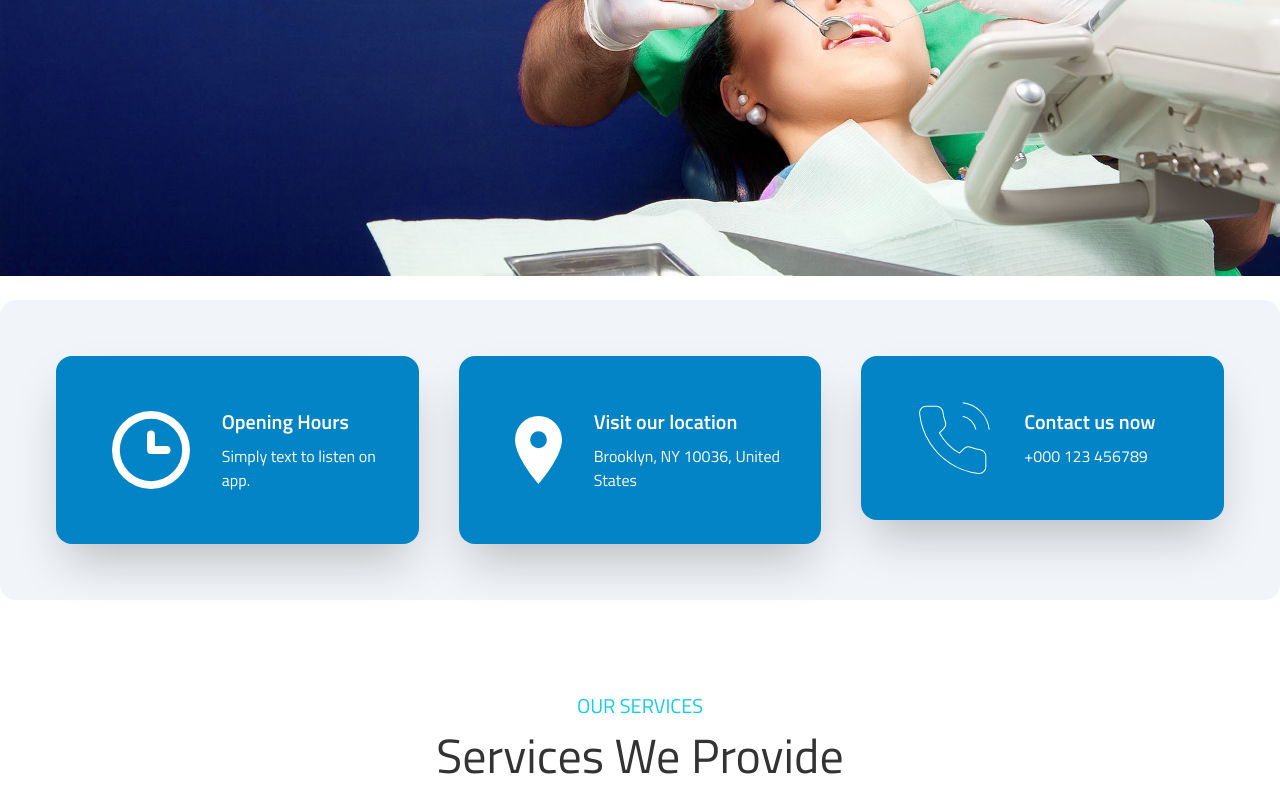
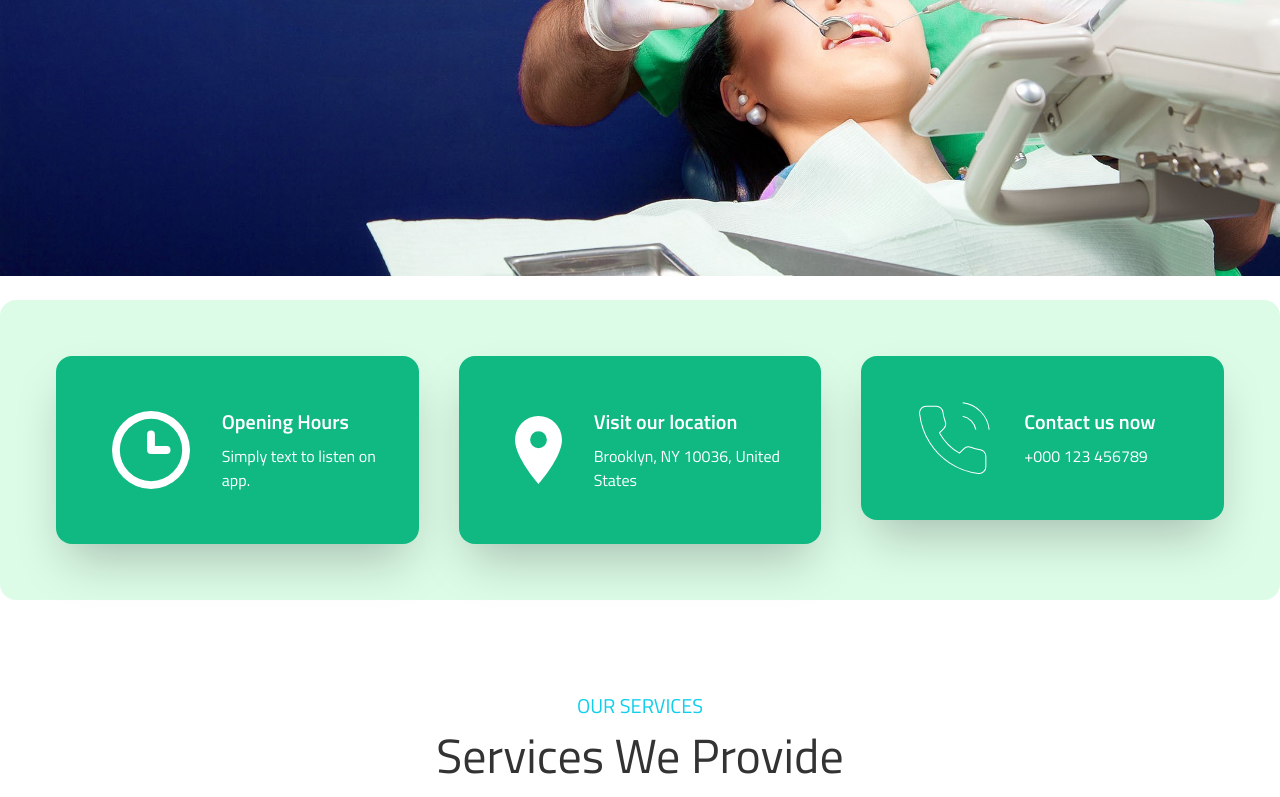
Before and after one commit to sabbirsami/doctor-portal-tailwind, a React (Create React App) app: page / in a window 1280 px wide. Shown: the part 588-1385 px from the top of the page. Built offline with nearby package versions, Linux system fonts and the light colour scheme; no server answers.

Commit message:
fix card section

```diff
--- a/src/Pages/Home/Info.js
+++ b/src/Pages/Home/Info.js
@@ -7,7 +7,7 @@ import marker from "../../assets/icons/marker.svg";
 const Info = () => {
     return (
         <div className="container mx-auto py-6">
-            <div className="lg:bg-slate-100 rounded-2xl grid grid-cols-1 lg:grid-cols-3 gap-10 px-14 ">
+            <div className="lg:bg-green-100 rounded-2xl grid grid-cols-1 lg:grid-cols-3 gap-10 px-14 ">
                 <InfoCard
                     cardBody="Simply text to listen on app."
                     cardTitle="Opening Hours"
--- a/src/Pages/Home/InfoCard.js
+++ b/src/Pages/Home/InfoCard.js
@@ -3,7 +3,7 @@ import React from "react";
 const InfoCard = ({ img, cardBody, cardTitle }) => {
     return (
         <div className="lg:py-14 sm:pb-6">
-            <div className="card lg:card-side bg-sky-600 shadow-2xl py-5 text-white">
+            <div className="card lg:card-side bg-emerald-500 shadow-2xl py-5 text-white">
                 <figure className="pl-14">
                     <img src={img} alt="Album" />
                 </figure>
```
